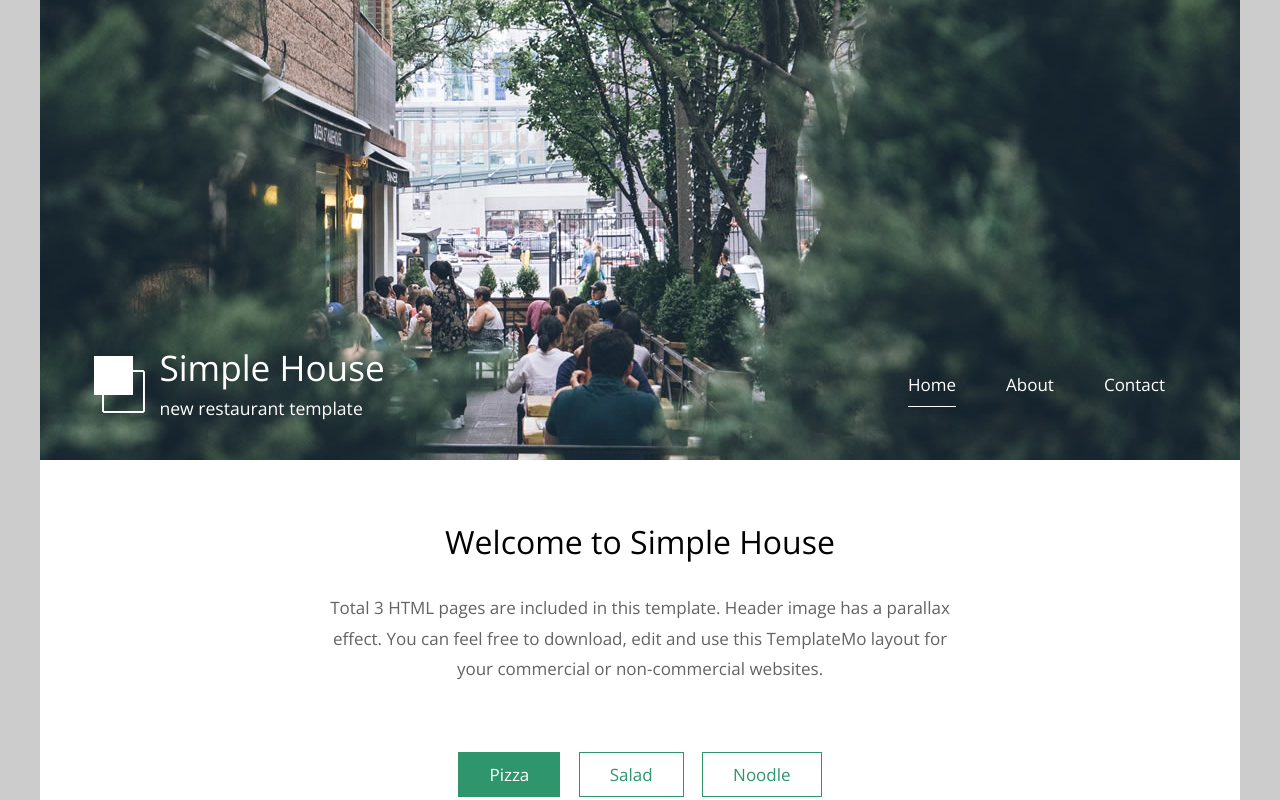
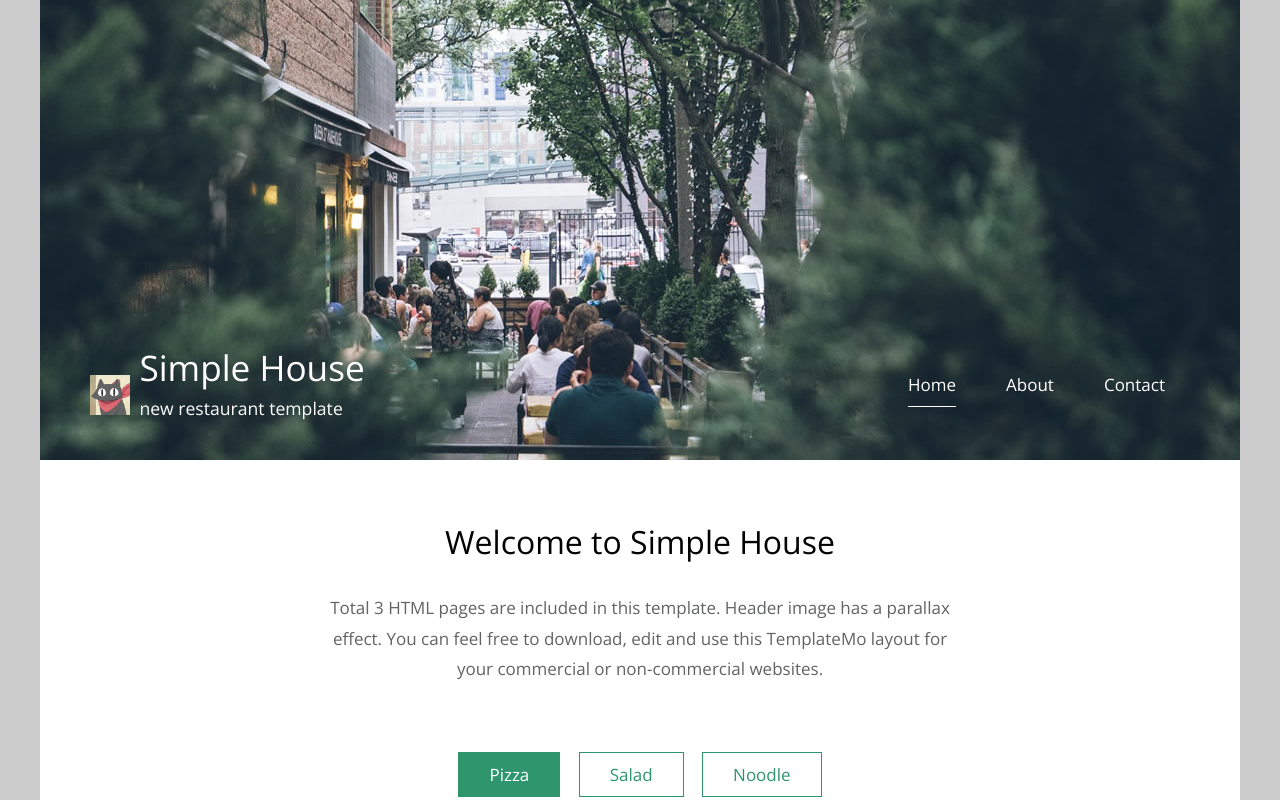
Before and after one commit to mrravid/mrravid.github.io, a plain HTML site: page index.html in a window 1280 px wide. Shown: the top 800 px of the page. Drawn offline with nearby package versions, Linux system fonts and the light colour scheme.

Commit message:
se cambia el logo

```diff
--- a/index.html
+++ b/index.html
@@ -26,7 +26,7 @@ https://templatemo.com/tm-539-simple-house
 				<div class="tm-header">
 					<div class="row tm-header-inner">
 						<div class="col-md-6 col-12">
-							<img src="img/simple-house-logo.png" alt="Logo" class="tm-site-logo" />
+							<img src="img/gallery/Sakamoto.png" alt="Logo" class="tm-site-logo" style="width: 40px;height: 40px;"/>
 							<div class="tm-site-text-box">
 								<h1 class="tm-site-title">Simple House</h1>
 								<h6 class="tm-site-description">new restaurant template</h6>
```
